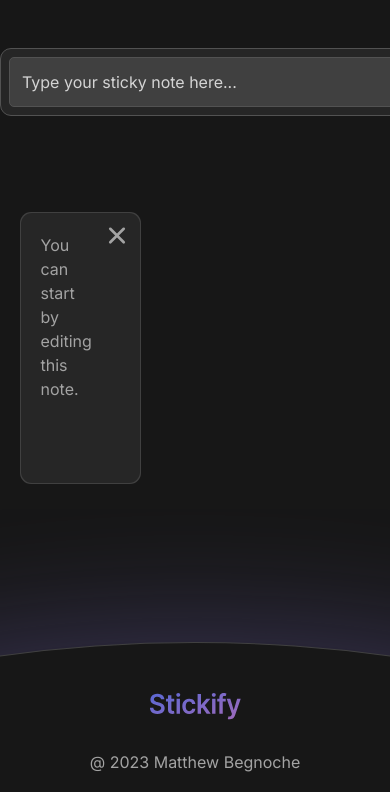
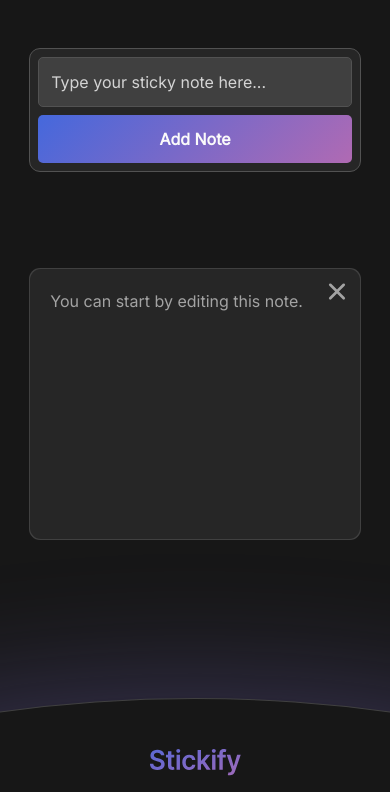
Before and after one commit to B3gnoche/Stickify, a plain HTML site: page index.html in a window 390 px wide. Shown: the top 792 px of the page. Drawn offline with Linux system fonts and the light colour scheme.

Commit message:
Media queries complete

```diff
--- a/index.html
+++ b/index.html
@@ -37,17 +37,22 @@
   <body>
     <div class="page-wrap">
       <header>
-        <div class="modal__wrap">
-          <div class="modal">
-            <input class="input" placeholder="Type your sticky note here..." />
-            <button class="btn">Add Note</button>
+        <div class="container">
+          <div class="modal__wrap">
+            <div class="modal">
+              <input
+                class="input"
+                placeholder="Type your sticky note here..."
+              />
+              <button class="btn">Add Note</button>
+            </div>
           </div>
         </div>
       </header>
       <main>
         <section class="section">
           <div class="container">
-            <ul class="note__wrapper"></ul>
+            <ul class="note__list"></ul>
           </div>
         </section>
       </main>
--- a/script.js
+++ b/script.js
@@ -4,7 +4,7 @@
 // Main Elements
 const noteInput = document.querySelector(".input");
 const addBtn = document.querySelector(".btn");
-const stickyNoteList = document.querySelector(".note__wrapper");
+const stickyNoteList = document.querySelector(".note__list");
 let stickyNotes = [];
 
 // Check to see if there is anything in local storage
--- a/style.css
+++ b/style.css
@@ -141,10 +141,48 @@ footer {
   transition: all var(--speed) var(--animation);
 }
 
-.note__wrapper {
+.note__list {
   display: grid;
-  grid-template-columns: 1fr 1fr 1fr 1fr;
+  grid-template-columns: repeat(4, 1fr);
   gap: 2rem;
+}
+
+@media screen and (max-width: 1150px) {
+  .note__list {
+    grid-template-columns: repeat(3, 1fr);
+  }
+}
+
+@media screen and (max-width: 760px) {
+  .note__list {
+    grid-template-columns: repeat(2, 1fr);
+  }
+  .modal__wrap {
+    width: 100%;
+  }
+
+  .input {
+    width: 100%;
+  }
+}
+
+@media screen and (max-width: 512px) {
+  .note__list {
+    grid-template-columns: 1fr;
+  }
+  .container {
+    width: 85%;
+  }
+
+  .modal {
+    flex-direction: column;
+  }
+
+  .btn,
+  .btn:link,
+  .btn:visited {
+    text-align: center;
+  }
 }
 
 .note {
@@ -158,6 +196,7 @@ footer {
 }
 
 .note__content {
+  width: 100%;
   border-radius: inherit;
   padding: 1.25rem 3rem 1.25rem 1.25rem;
   background: var(--neutral-800, #262626);
```
